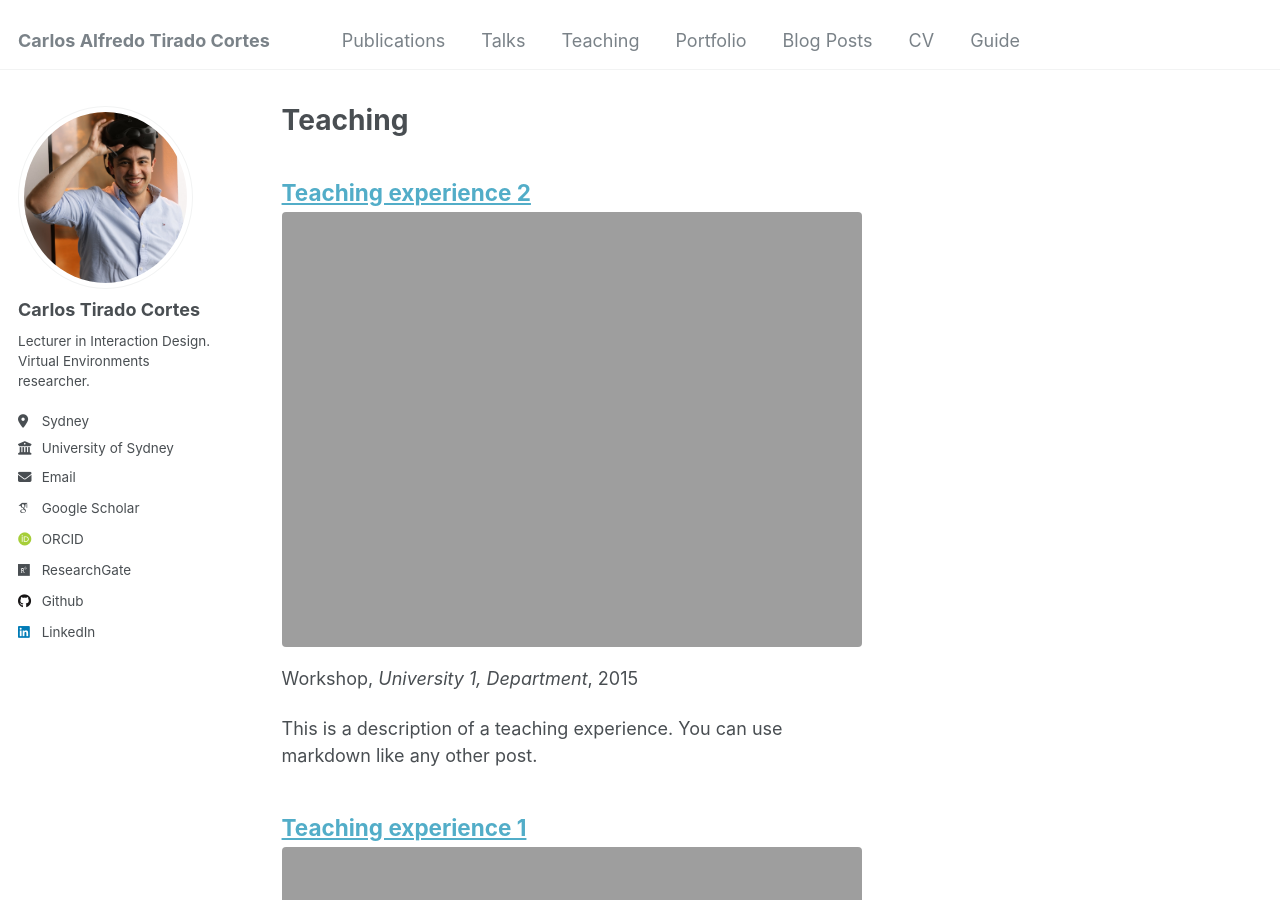
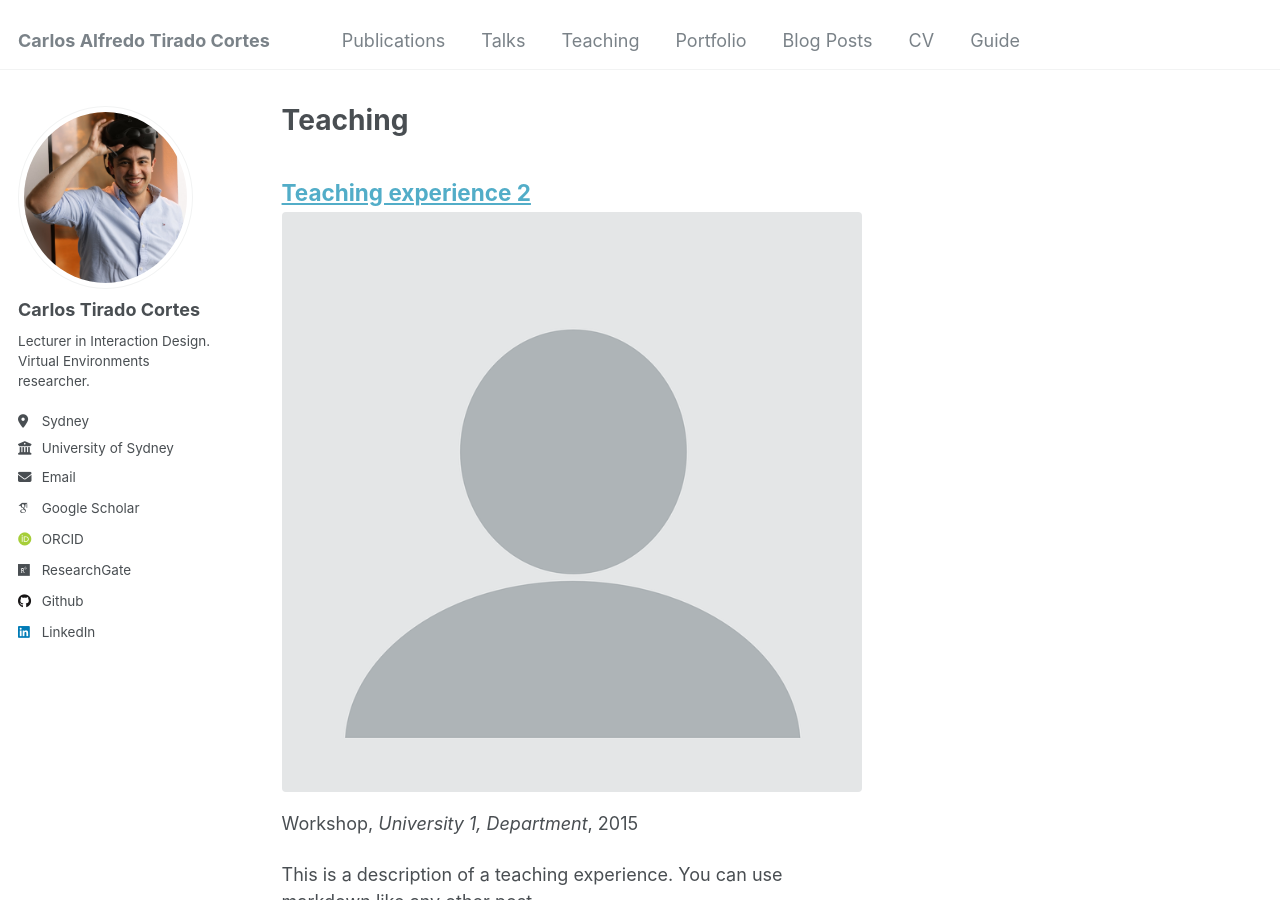
Before and after one commit to catiradocortes/catiradocortes.github.io, a Jekyll site: the page built from _pages/teaching.html, in a window 1280 px wide and 900 px high. Built offline with Jekyll 4.4.1, drawn with Linux system fonts in a browser that asks for light colours; some web fonts are replaced.

```diff
--- a/_includes/archive-single.html
+++ b/_includes/archive-single.html
@@ -50,15 +50,17 @@
 
     {% if include_type == "list" and teaser != ""%}
       <div class="archive__item-teaser">
-        <img src=
-          {% if teaser contains "://" %}
+        <img src= "/images/profile.png"
+          alt="meet last try in: {{teaser_value}}">
+      </div>
+    {% endif %}
+
+
+    <!--  {% if teaser contains "://" %}
             "{{ teaser }}"
           {% else %}
             "{{ base_path | append: '/images/' | append: teaser }}"
-          {% endif %}
-          alt="meet last try in: {{teaser_value}}">
-      </div>
-    {% endif %}
+          {% endif %} -->
 
 
     {% if post.read_time %}
```
